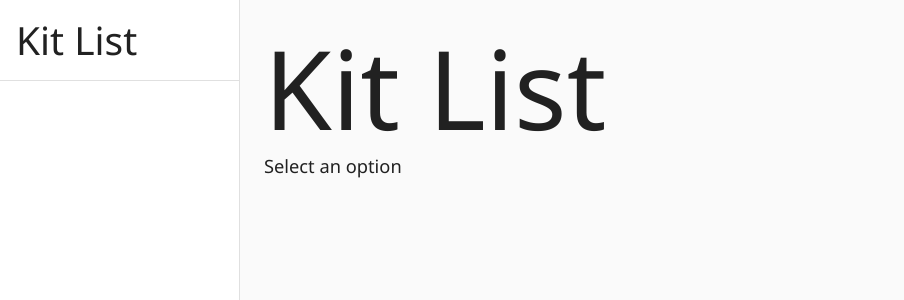
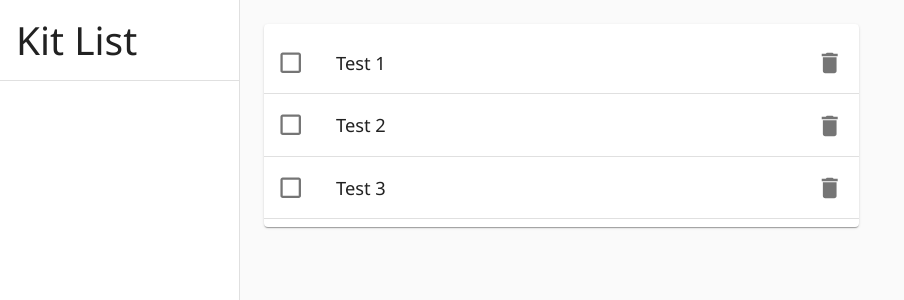
Before and after one commit to zakwarren/kitlist, a React (Create React App) app: page / in a window 1280 px wide. Shown: the top 300 px of the page, without its empty margins (0-904 px from the left). Built offline with nearby package versions, Linux system fonts and the light colour scheme.

Commit message:
Simple list

```diff
--- /dev/null
+++ b/src/features/KitList/KitList.js
@@ -0,0 +1,61 @@
+import React, { useState } from "react";
+import {
+  makeStyles,
+  Paper,
+  List,
+  ListItem,
+  ListItemText,
+  ListItemIcon,
+  ListItemSecondaryAction,
+  Checkbox,
+  IconButton,
+} from "@material-ui/core";
+import { Delete as DeleteIcon } from "@material-ui/icons";
+
+const items = [{ item: "Test 1" }, { item: "Test 2" }, { item: "Test 3" }];
+
+const useStyles = makeStyles(() => ({
+  list: { width: "clamp(360px, 60%, 100%)" },
+}));
+
+export const KitList = () => {
+  const css = useStyles();
+  const [checked, setChecked] = useState([]);
+
+  const handleToggle = (value) => () => {
+    const currentIndex = checked.indexOf(value.item);
+    const newChecked = [...checked];
+
+    if (currentIndex === -1) {
+      newChecked.push(value.item);
+    } else {
+      newChecked.splice(currentIndex, 1);
+    }
+
+    setChecked(newChecked);
+  };
+
+  return (
+    <List component={Paper} className={css.list}>
+      {items.map((item, i) => (
+        <ListItem key={i} divider onClick={handleToggle(item)}>
+          <ListItemIcon>
+            <Checkbox
+              edge="start"
+              checked={checked.indexOf(item.item) !== -1}
+              tabIndex={-1}
+              disableRipple
+              inputProps={{ "aria-labelledby": `checkbox-${item.item}` }}
+            />
+          </ListItemIcon>
+          <ListItemText primary={item.item} />
+          <ListItemSecondaryAction>
+            <IconButton edge="end" aria-label="delete">
+              <DeleteIcon />
+            </IconButton>
+          </ListItemSecondaryAction>
+        </ListItem>
+      ))}
+    </List>
+  );
+};
--- /dev/null
+++ b/src/features/KitList/index.js
@@ -0,0 +1 @@
+export { KitList } from "./KitList";
--- a/src/features/appShell/AppShell.js
+++ b/src/features/appShell/AppShell.js
@@ -74,12 +74,7 @@ export const AppShell = (props) => {
           {drawer}
         </Drawer>
       </nav>
-      <main className={css.content}>
-        <header>
-          <Typography variant="h1">Kit List</Typography>
-        </header>
-        {children}
-      </main>
+      <main className={css.content}>{children}</main>
     </>
   );
 };
--- a/src/features/index.js
+++ b/src/features/index.js
@@ -1,14 +1,10 @@
 import React from "react";
-import { Typography } from "@material-ui/core";
 
 import { AppShell } from "./appShell";
+import { KitList } from "./KitList";
 
-export const Layout = () => {
-  return (
-    <AppShell>
-      <section>
-        <Typography>Select an option</Typography>
-      </section>
-    </AppShell>
-  );
-};
+export const Layout = () => (
+  <AppShell>
+    <KitList />
+  </AppShell>
+);
```
Also changed, not shown: 2 other files (tests, documents, lock files or other folders).
